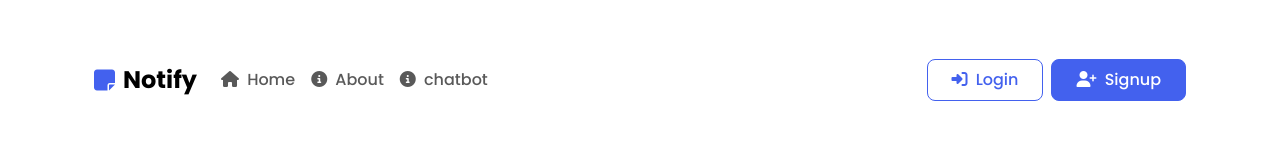
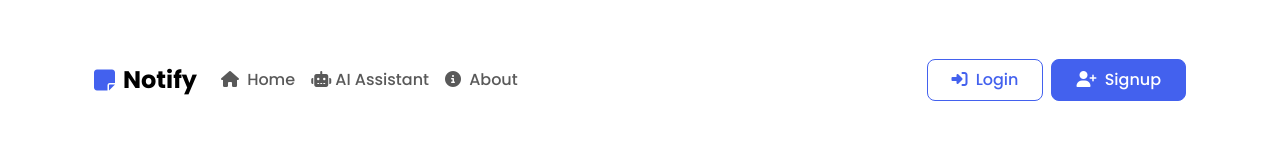
Before and after one commit to PRAJAPATI-NEEL-2005/notify, a React (Create React App) app: page /login in a window 1280 px wide. Shown: the top 160 px of the page. Built offline with nearby package versions, Linux system fonts and the light colour scheme; no server answers.

Commit message:
changed ai assistant icon

```diff
--- a/src/components/Navbar.js
+++ b/src/components/Navbar.js
@@ -52,9 +52,9 @@ function Navbar(props) {
                 className={({ isActive }) =>
                   isActive ? "nav-link active" : "nav-link"
                 }
-                to="/about"
+                to="/AIChatbot"
               >
-                <i className="fa-solid fa-circle-info me-1"></i> About
+                <i className="fa-solid fa-robot"></i> AI Assistant
               </NavLink>
             </li>
             <li className="nav-item">
@@ -62,11 +62,12 @@ function Navbar(props) {
                 className={({ isActive }) =>
                   isActive ? "nav-link active" : "nav-link"
                 }
-                to="/AIChatbot"
+                to="/about"
               >
-                <i className="fa-solid fa-circle-info me-1"></i> chatbot
+                <i className="fa-solid fa-circle-info me-1"></i> About
               </NavLink>
             </li>
+
           </ul>
 
           <div className="d-flex">
```
Lines whose indentation alone changed are shown as unchanged.
